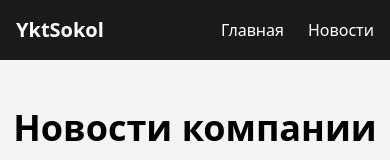
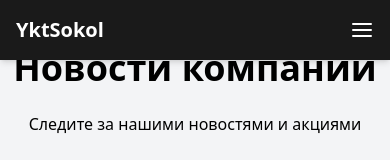
Before and after one commit to ShiruiChan/ykt-sokol, a React (Vite) app: page /news in a window 390 px wide. Shown: the top 160 px of the page. Built offline with nearby package versions, Linux system fonts and the light colour scheme.

Commit message:
Добавлено мобильное меню с бургером

```diff
--- a/index.html
+++ b/index.html
@@ -3,7 +3,7 @@
   <head>
     <meta charset="UTF-8" />
     <meta name="viewport" content="width=device-width, initial-scale=1.0" />
-    <title>БТС-Квадро | Квадрациклы высотой более 2 метров</title>
+    <title>YktSokol | Квадрациклы высотой более 2 метров</title>
     <meta name="description" content="Производство мощных внедорожных квадрациклов 3x2 м и выше для охоты, бизнеса и путешествий." />
     <meta name="keywords" content="квадрациклы, внедорожники, БТС-Квадро, купить квадрацикл, квадрациклы для охоты" />
     <meta property="og:title" content="БТС-Квадро | Квадрациклы высотой более 2 метров" />
--- a/src/components/Footer.tsx
+++ b/src/components/Footer.tsx
@@ -1,6 +1,6 @@
 export default function Footer() {
   return (
-    <footer className="bg-dark text-white p-6 mt-12">
+    <footer className="bg-dark text-white p-6 mt-12 relative z-10">
       <div className="container mx-auto text-center">
         <h2 className="text-xl font-bold mb-2">YktSokol</h2>
         <p className="mb-2">Производство квадрациклов высотой более 2 метров</p>
--- a/src/components/Header.tsx
+++ b/src/components/Header.tsx
@@ -1,17 +1,102 @@
+import { useState } from 'react';
 import { Link } from 'react-router-dom';
 
 export default function Header() {
+  const [isMenuOpen, setIsMenuOpen] = useState(false);
+
   return (
-    <header className="bg-dark text-white p-4 shadow-md">
+    <>
+      {/* Desktop header */}
+      <header className="bg-dark text-white p-4 shadow-md fixed top-0 left-0 right-0 z-50">
         <div className="container mx-auto flex justify-between items-center">
-        <h1 className="text-xl font-bold">YktSokol</h1>
-        <nav>
+          <a href="/"><h1 className="text-xl font-bold">YktSokol</h1></a>
+
+          {/* Desktop nav */}
+          <nav className="hidden md:block">
             <ul className="flex gap-6">
               <li><Link to="/" className="hover:text-orange-500 transition">Главная</Link></li>
               <li><Link to="/news" className="hover:text-orange-500 transition">Новости</Link></li>
             </ul>
           </nav>
+
+          {/* Mobile menu button */}
+          <button
+            onClick={() => setIsMenuOpen(!isMenuOpen)}
+            className="md:hidden focus:outline-none"
+            aria-label={isMenuOpen ? "Закрыть меню" : "Открыть меню"}
+          >
+            <svg
+              xmlns="http://www.w3.org/2000/svg"
+              width="24"
+              height="24"
+              viewBox="0 0 24 24"
+              fill="none"
+              stroke="currentColor"
+              strokeWidth="2"
+              strokeLinecap="round"
+              strokeLinejoin="round"
+            >
+              {isMenuOpen ? (
+                // Close icon
+                <path d="M18 6L6 18M6 6l12 12" />
+              ) : (
+                // Menu icon
+                <path d="M3 12h18M3 6h18M3 18h18" />
+              )}
+            </svg>
+          </button>
         </div>
+
+        {/* Mobile menu */}
+        {isMenuOpen && (
+          <div className="fixed inset-0 bg-black bg-opacity-90 z-40">
+            <div className="flex flex-col items-center justify-center h-full space-y-8 text-2xl">
+              <button
+                onClick={() => setIsMenuOpen(false)}
+                className="absolute top-4 right-4"
+                aria-label="Закрыть меню"
+              >
+                <svg
+                  xmlns="http://www.w3.org/2000/svg"
+                  width="32"
+                  height="32"
+                  viewBox="0 0 24 24"
+                  fill="none"
+                  stroke="white"
+                  strokeWidth="2"
+                  strokeLinecap="round"
+                  strokeLinejoin="round"
+                >
+                  <path d="M18 6L6 18M6 6l12 12" />
+                </svg>
+              </button>
+
+              <Link
+                to="/"
+                className="hover:text-orange-500 transition"
+                onClick={() => setIsMenuOpen(false)}
+              >
+                Главная
+              </Link>
+              <Link
+                to="/news"
+                className="hover:text-orange-500 transition"
+                onClick={() => setIsMenuOpen(false)}
+              >
+                Новости
+              </Link>
+            </div>
+          </div>
+        )}
       </header>
+
+      {/* Overlay for mobile menu */}
+      {isMenuOpen && (
+        <div
+          className="fixed inset-0 bg-black bg-opacity-50 z-30 md:hidden"
+          onClick={() => setIsMenuOpen(false)}
+        ></div>
+      )}
+    </>
   );
 }
--- a/src/pages/ProductPage.tsx
+++ b/src/pages/ProductPage.tsx
@@ -2,6 +2,7 @@
 import { useParams } from 'react-router-dom';
 import { products } from '../data/products';
 import Breadcrumbs from '../components/Breadcrumbs';
+import Header from '../components/Header';
 
 export default function ProductPage() {
   const { id } = useParams<{ id: string }>();
@@ -13,6 +14,7 @@ export default function ProductPage() {
 
   return (
     <div className="bg-light text-dark section">
+			<Header />
       <div className="container mx-auto px-4">
         <Breadcrumbs currentPage={product.name} />
 
```
Lines whose indentation alone changed are shown as unchanged.
